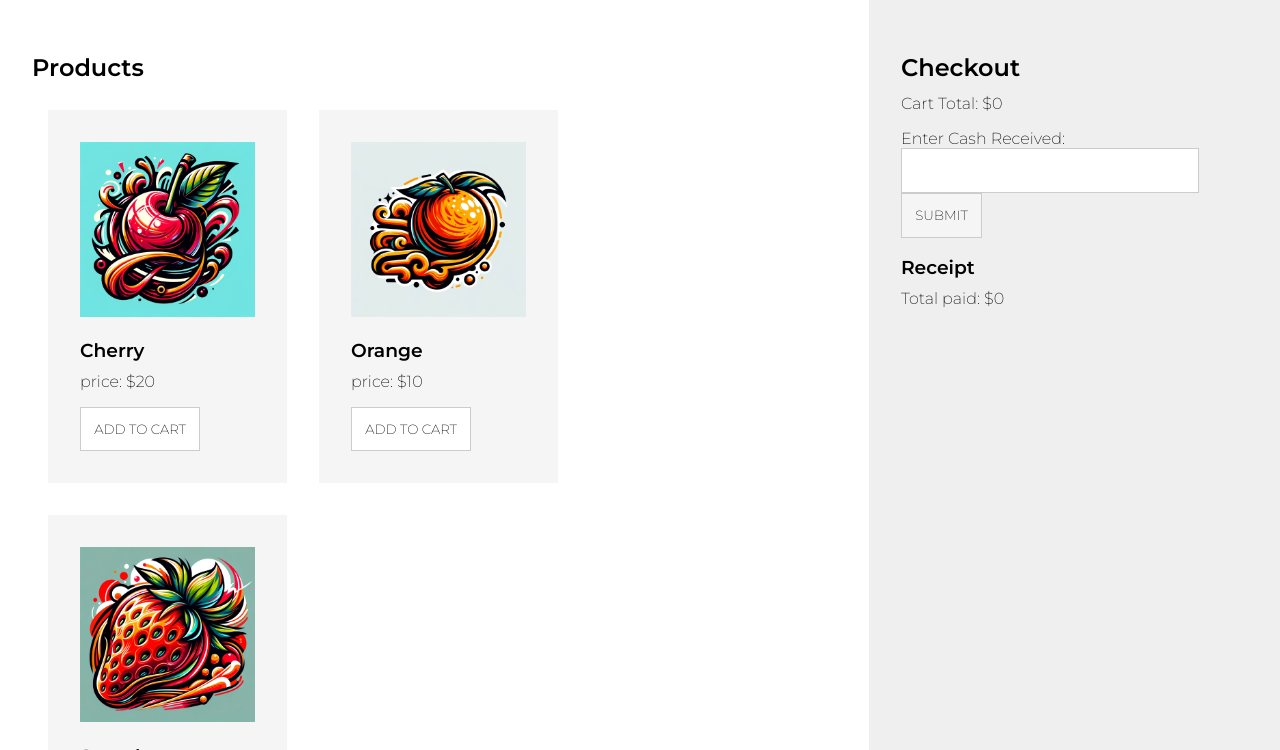
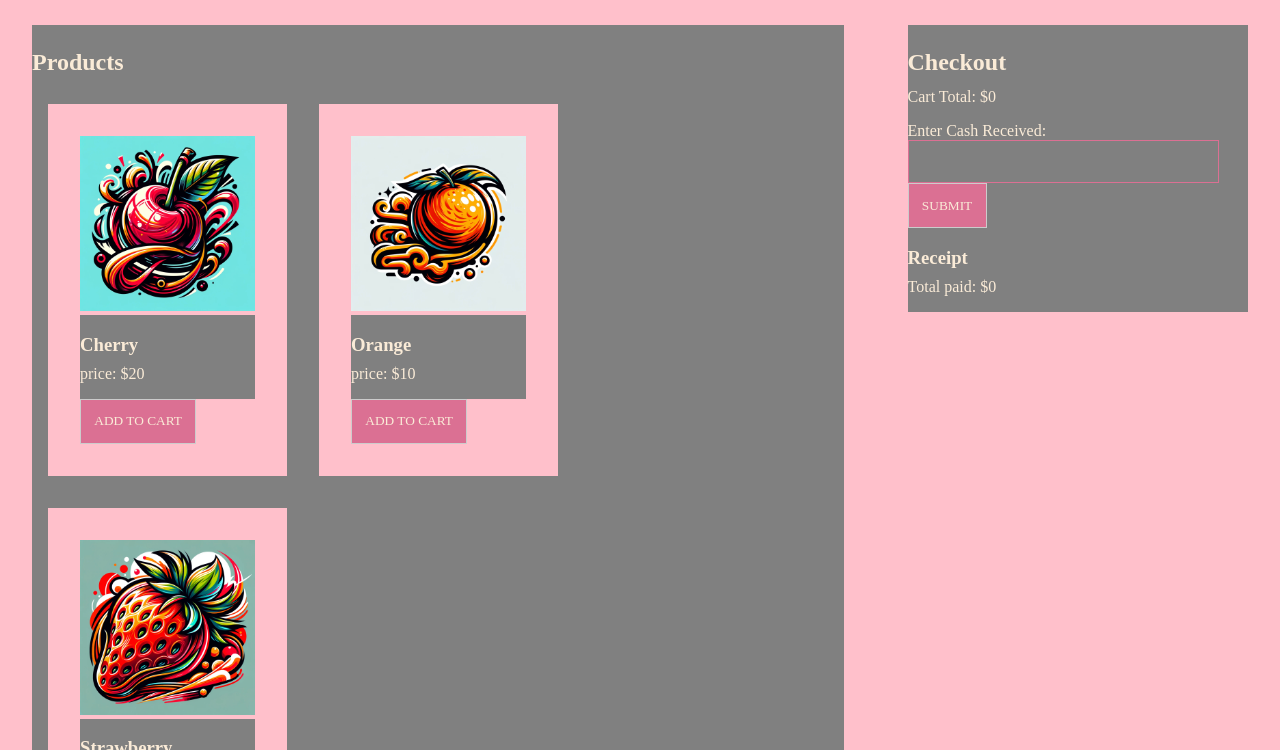
Before and after one commit to aliciaantunes/udacity-shopping-cart-project, a website: page src/index.html in a window 1280 px wide. Shown: the part 127-877 px from the top of the page. Drawn offline with Linux system fonts and the light colour scheme.

Commit message:
feat: change color

```diff
--- a/src/assets/styles.css
+++ b/src/assets/styles.css
@@ -1,7 +1,9 @@
 * {
-    font-family: 'Montserrat', sans-serif;
+    font-family: l;
+    color: antiquewhite;
     padding: 0;
     margin: 0;
+    background-color: grey;
 }
 
 h1 {
@@ -18,6 +20,7 @@ p {
     width: 100%;
     max-width: 55em;
     padding: 2em;
+    background-color: pink;
 }
 .cart-container {
     display: flex;
@@ -25,7 +28,7 @@ p {
 .checkout-container {
     max-width: 34em;
     padding: 2em;
-    background: #efefef;
+    background: pink;
 }
 .products, .cart{
     display: flex;
@@ -33,9 +36,10 @@ p {
 }
 
 .products > div {
-    background: #f5f5f5;
+    background: white;
     margin: 1em;
     padding: 2em;
+    background-color: pink;
 }
 
 .products > div img {
@@ -51,6 +55,7 @@ p {
     border: 1px solid #ccc;
     margin: 1em;
     padding: 2em;
+    background: pink;
 }
 .checkout-container {
     max-width: 34em;
@@ -61,17 +66,17 @@ p {
 
 button {
     border: 1px solid #ccc;
-    background: #fff;
+    background: palevioletred;
     padding: 1em;
     transition: .2s ease all;
     text-transform: uppercase;
 }
 button.pay {
-    background: #f5f5f5;
-    vertical-align: middle
+    background: palevioletred;
+    vertical-align: middle;
 }
 button:hover {
-    background: rgb(93, 120, 118);
+    background:rgb(93, 120, 118);
     color: #fff;
     cursor: pointer;
 }
@@ -79,6 +84,6 @@ button:hover {
 .received {
     font-size: 1.5em;
     padding: 0.3em;
-    border: 1px solid #ccc;
+    border: 1px solid palevioletred;
     vertical-align: middle
 }
```
